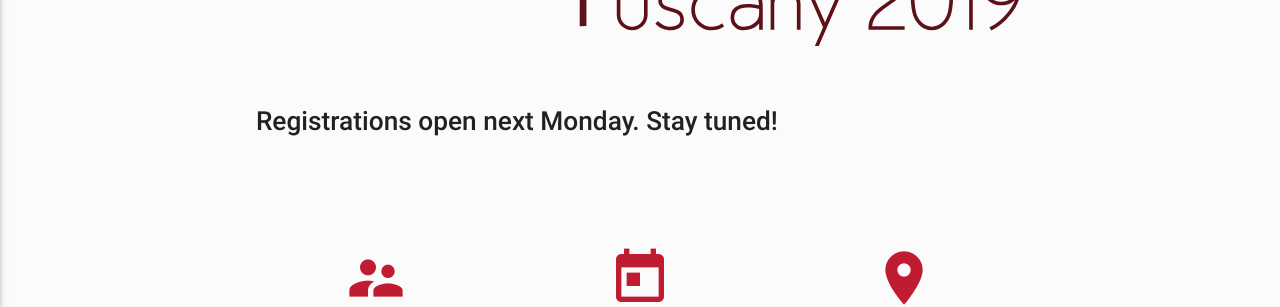
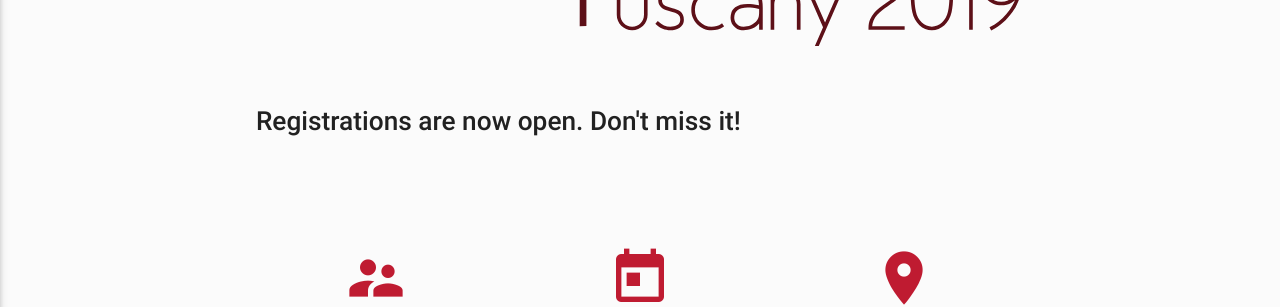
Before and after one commit to ai-sf/lot22, a Jekyll site: the page built from index.html, in a window 1280 px wide. Shown: the part 271-578 px from the top of the page. Built offline with Jekyll 4.4.1, drawn with Linux system fonts in a browser that asks for light colours; nearby versions of some CDN libraries.

Commit message:
Update index.html

```diff
--- a/index.html
+++ b/index.html
@@ -5,7 +5,7 @@ layout: default
 
 <div class="no-pad-top" id="index-page">
   <div class="container">
-    <h2><strong>Registrations open next Monday. Stay tuned!<strong></h2>
+    <h2><strong>Registrations are now open. Don't miss it!<strong></h2>
 
     <!--   Message -->
 
```
